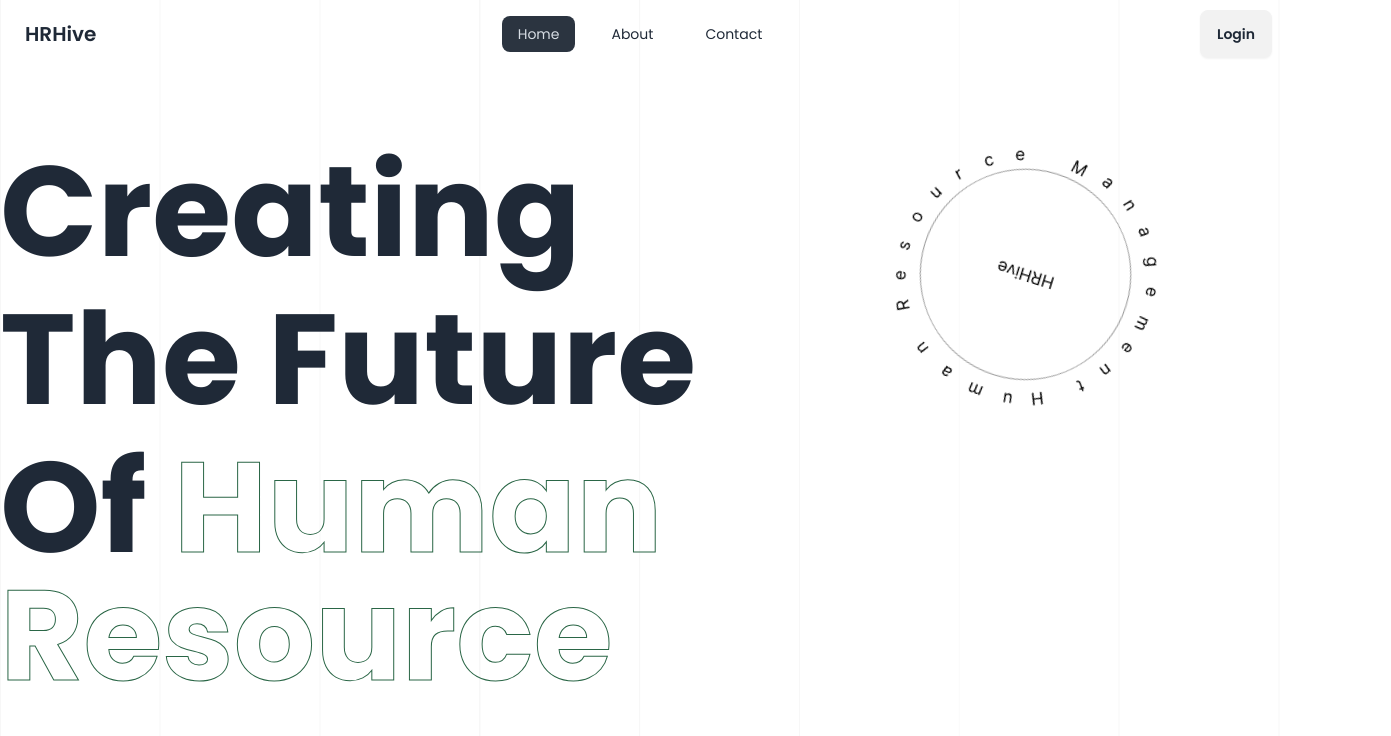
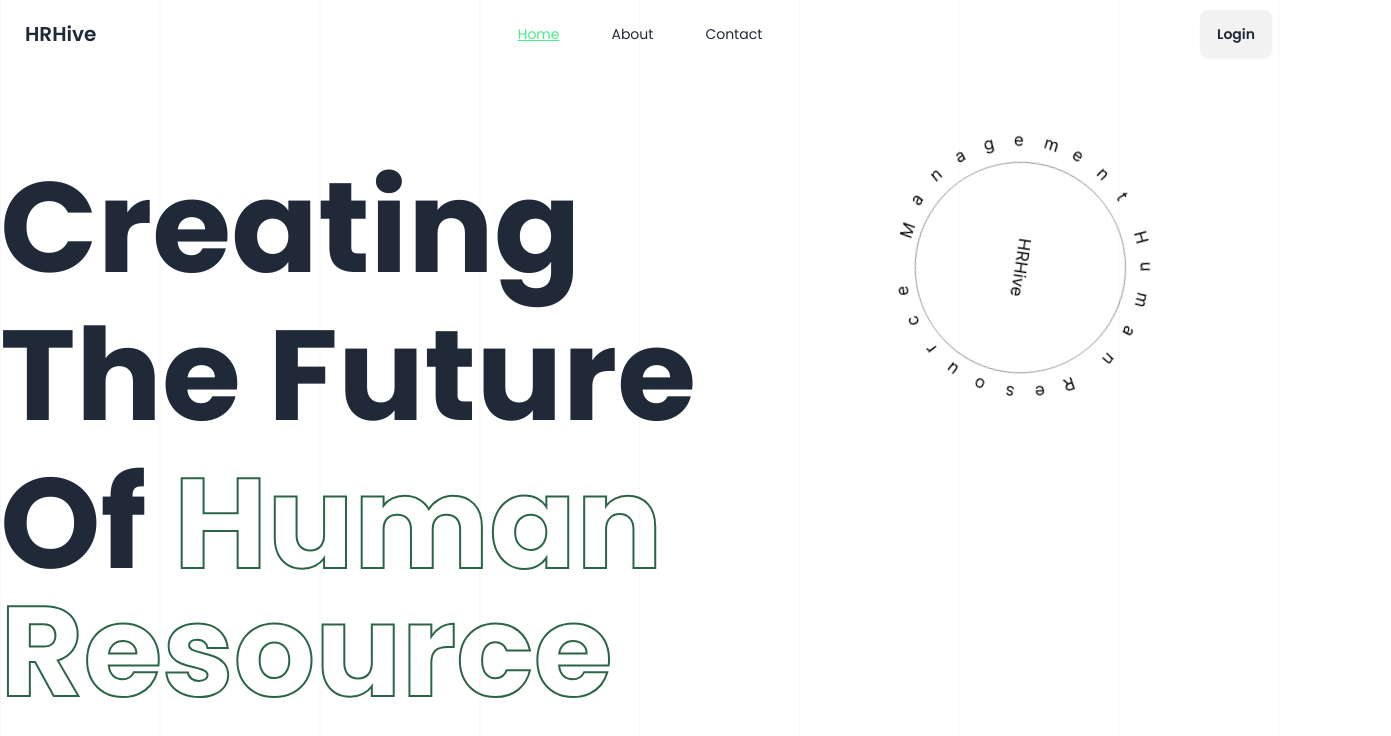
Before and after one commit to nasimrifat101/HRHive-Client, a React (Vite) app: page / in a window 1280 px wide. Shown: the top 736 px of the page, 1391 px wide, since content can reach past the window. Built offline with nearby package versions, Linux system fonts and the light colour scheme.

Commit message:
Banner done

```diff
--- a/src/home/homeponents/Banner.tsx
+++ b/src/home/homeponents/Banner.tsx
@@ -2,7 +2,7 @@ import circle from "../../assets/circle.svg";
 const Banner = () => {
   return (
     <div className="min-h-screen max-w-screen-2xl mx-auto relative">
-      <div className="space-y-5 pt-20">
+      <div className="space-y-5 pt-24">
         <p className="text-9xl font-bold">Creating</p>
         <p className="text-9xl font-bold">
           The <span>Future</span>
--- a/src/home/homeponents/Navbar.tsx
+++ b/src/home/homeponents/Navbar.tsx
@@ -8,17 +8,45 @@ const Navbar = () => {
   const navlinks = (
     <>
       <li key={"home"}>
-        <NavLink to="/">Home</NavLink>
+        <NavLink
+          className={({ isActive, isPending }) =>
+            isPending ? "pending" : isActive ? "text-[#4aed8b] underline" : ""
+          }
+          to="/"
+        >
+          Home
+        </NavLink>
       </li>
       <li key={"About"}>
-        <NavLink to="/about">About</NavLink>
+        <NavLink
+          className={({ isActive, isPending }) =>
+            isPending ? "pending" : isActive ? "text-[#4aed8b] underline" : ""
+          }
+          to="/about"
+        >
+          About
+        </NavLink>
       </li>
       <li key={"contact"}>
-        <NavLink to="/contact">Contact</NavLink>
+        <NavLink
+          className={({ isActive, isPending }) =>
+            isPending ? "pending" : isActive ? "text-[#4aed8b] underline" : ""
+          }
+          to="/contact"
+        >
+          Contact
+        </NavLink>
       </li>
       {isManager && (
         <li>
-          <NavLink to="/dashboard">Dashboard</NavLink>
+          <NavLink
+            className={({ isActive, isPending }) =>
+              isPending ? "pending" : isActive ? "text-[#4aed8b] underline" : ""
+            }
+            to="/dashboard"
+          >
+            Dashboard
+          </NavLink>
         </li>
       )}
     </>
--- a/src/index.css
+++ b/src/index.css
@@ -25,12 +25,12 @@
 }
 
 .hover-stroke {
-  -webkit-text-stroke: 1px #2a6646; /* Stroke effect */
-  color: transparent; /* Hides the fill */
+  -webkit-text-stroke: 2px #2a6646;
+  color: transparent;
 }
 
 .hover-stroke:hover {
-  -webkit-text-stroke: unset; /* Remove stroke effect on hover */
-  color: #69e0a1; /* Fill color on hover */
-  transition: 200ms ease-in-out;
+  -webkit-text-stroke: unset;
+  color: #69e0a1;
+  transition: 500ms ease-in-out;
 }
--- a/tailwind.config.js
+++ b/tailwind.config.js
@@ -13,7 +13,7 @@ export default {
         },
       },
       animation: {
-        'spin-slow': 'spin 10s linear infinite', // Adjust duration as needed
+        'spin-slow': 'spin 20s linear infinite', // Adjust duration as needed
       },
     },
   },
```
